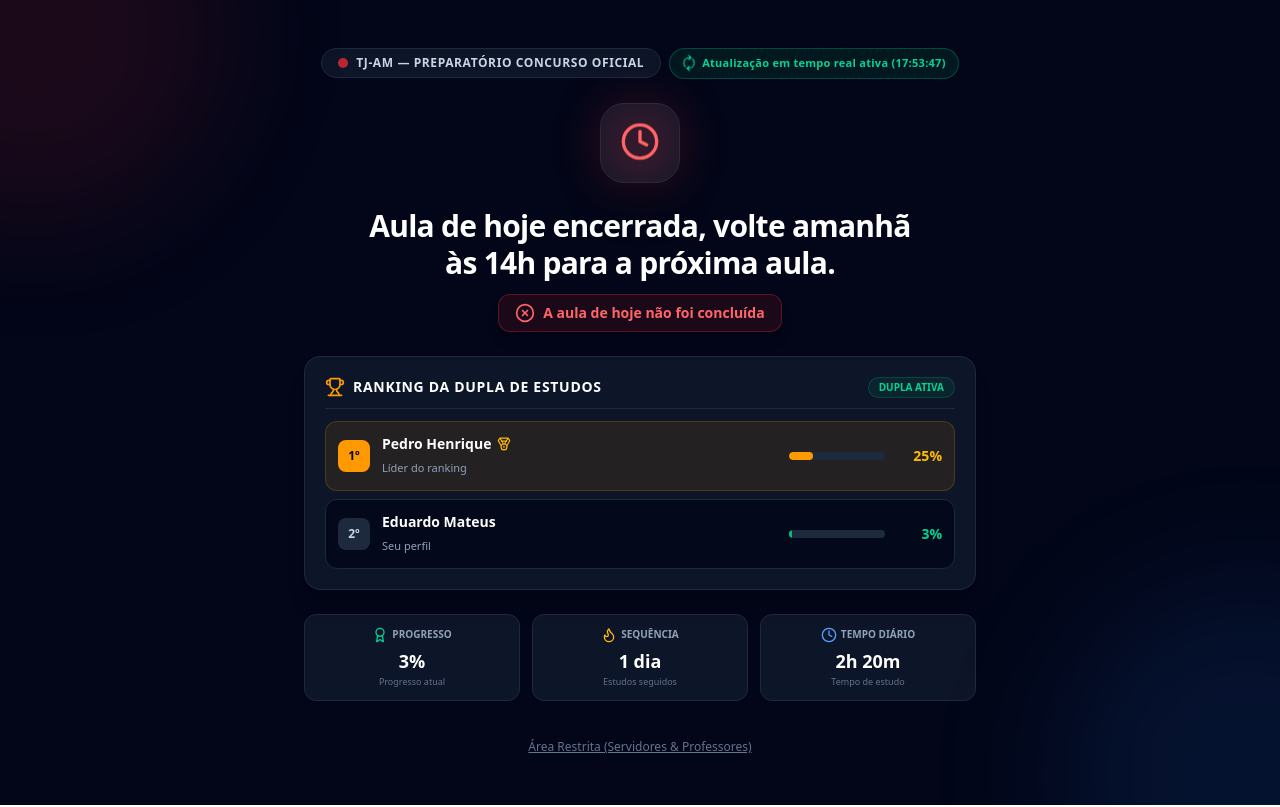
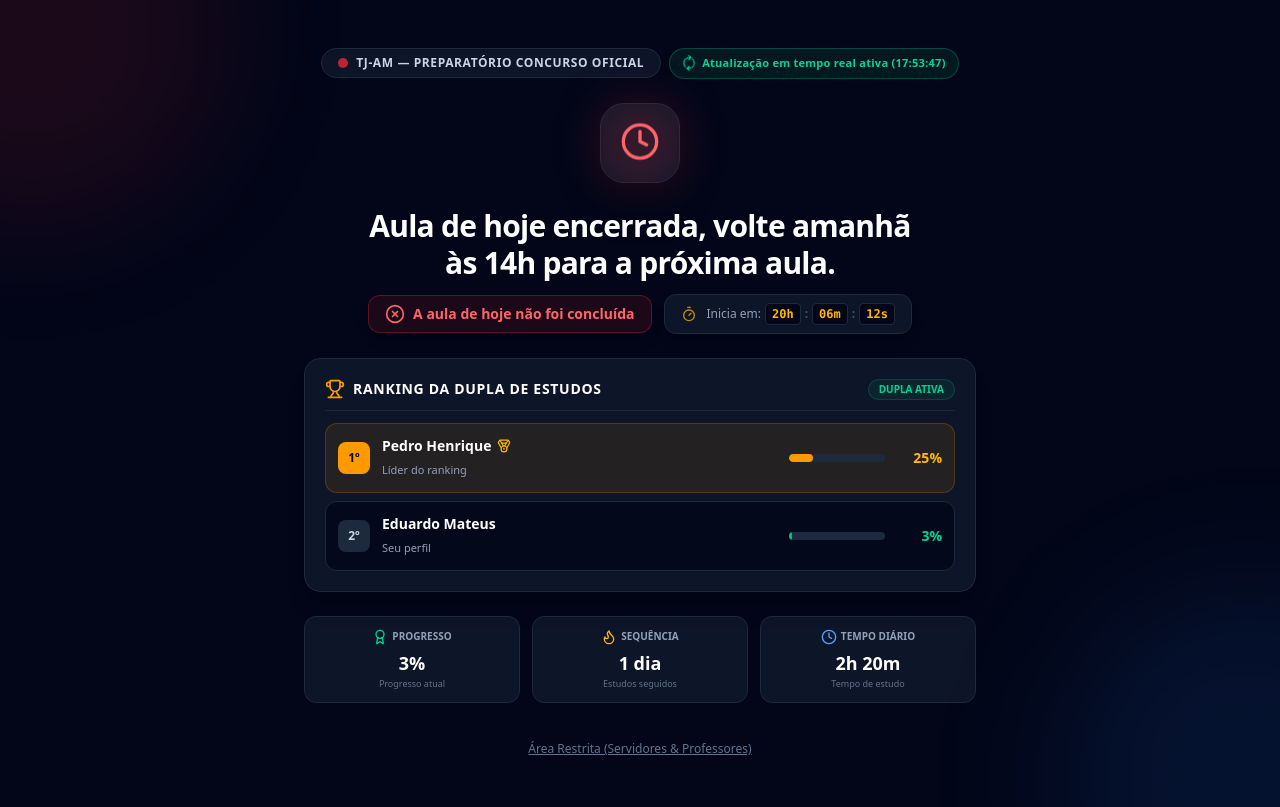
Before and after one commit to pedrohcferreira05-prog/TJAM-ESTUDOS, a React (Vite) app: page / in a window 1280 px wide. Built offline with nearby package versions, Linux system fonts and the light colour scheme.

Commit message:
feat: add countdown timer for next class
Implement a countdown timer in App.tsx that tracks the time remaining until the next scheduled class at 14:00 the following day.

```diff
--- a/src/App.tsx
+++ b/src/App.tsx
@@ -1,5 +1,5 @@
 import React, { useState, useEffect } from 'react';
-import { Clock, CheckCircle2, Lock, XCircle, Trophy, Medal, Award, Flame, RefreshCw } from 'lucide-react';
+import { Clock, CheckCircle2, Lock, XCircle, Trophy, Medal, Award, Flame, RefreshCw, Timer } from 'lucide-react';
 import {
   Discipline,
   MindMap,
@@ -302,6 +302,32 @@ export function App() {
     };
   }, [userProgress]);
 
+  // Countdown Timer for Next Class (Tomorrow at 14:00)
+  const [timeLeft, setTimeLeft] = useState<{ hours: number; minutes: number; seconds: number }>({ hours: 0, minutes: 0, seconds: 0 });
+
+  useEffect(() => {
+    const updateCountdown = () => {
+      const now = new Date();
+      const target = new Date();
+      target.setDate(target.getDate() + 1);
+      target.setHours(14, 0, 0, 0);
+
+      const diff = target.getTime() - now.getTime();
+      if (diff > 0) {
+        const hours = Math.floor(diff / (1000 * 60 * 60));
+        const minutes = Math.floor((diff % (1000 * 60 * 60)) / (1000 * 60));
+        const seconds = Math.floor((diff % (1000 * 60)) / 1000);
+        setTimeLeft({ hours, minutes, seconds });
+      } else {
+        setTimeLeft({ hours: 0, minutes: 0, seconds: 0 });
+      }
+    };
+
+    updateCountdown();
+    const interval = setInterval(updateCountdown, 1000);
+    return () => clearInterval(interval);
+  }, []);
+
   // AI Modal State
   const [isAIOpen, setIsAIOpen] = useState(false);
   const [aiPrompt, setAiPrompt] = useState('');
@@ -563,10 +589,31 @@ export function App() {
               Aula de hoje encerrada, volte amanhã às 14h para a próxima aula.
             </h1>
 
-            {/* Red Status Tag requested by user */}
-            <div className="inline-flex items-center gap-2 px-4 py-2 rounded-xl bg-red-500/10 border border-red-500/30 text-red-400 font-bold text-sm shadow-lg">
-              <XCircle className="w-5 h-5 text-red-400 shrink-0" />
-              <span>A aula de hoje não foi concluída</span>
+            <div className="flex flex-wrap items-center justify-center gap-3">
+              {/* Red Status Tag requested by user */}
+              <div className="inline-flex items-center gap-2 px-4 py-2 rounded-xl bg-red-500/10 border border-red-500/30 text-red-400 font-bold text-sm shadow-lg">
+                <XCircle className="w-5 h-5 text-red-400 shrink-0" />
+                <span>A aula de hoje não foi concluída</span>
+              </div>
+
+              {/* Small Countdown Timer for Next Class */}
+              <div className="inline-flex items-center gap-2.5 px-4 py-2 rounded-xl bg-slate-900/90 border border-slate-800 text-slate-200 shadow-lg">
+                <Timer className="w-4 h-4 text-amber-400 animate-pulse shrink-0" />
+                <div className="flex items-center gap-1 text-xs font-bold">
+                  <span className="text-slate-400 font-medium">Inicia em:</span>
+                  <span className="bg-slate-950 px-1.5 py-0.5 rounded border border-slate-800 text-amber-400 font-mono text-xs">
+                    {String(timeLeft.hours).padStart(2, '0')}h
+                  </span>
+                  <span className="text-slate-600">:</span>
+                  <span className="bg-slate-950 px-1.5 py-0.5 rounded border border-slate-800 text-amber-400 font-mono text-xs">
+                    {String(timeLeft.minutes).padStart(2, '0')}m
+                  </span>
+                  <span className="text-slate-600">:</span>
+                  <span className="bg-slate-950 px-1.5 py-0.5 rounded border border-slate-800 text-amber-400 font-mono text-xs">
+                    {String(timeLeft.seconds).padStart(2, '0')}s
+                  </span>
+                </div>
+              </div>
             </div>
           </div>
 
```
